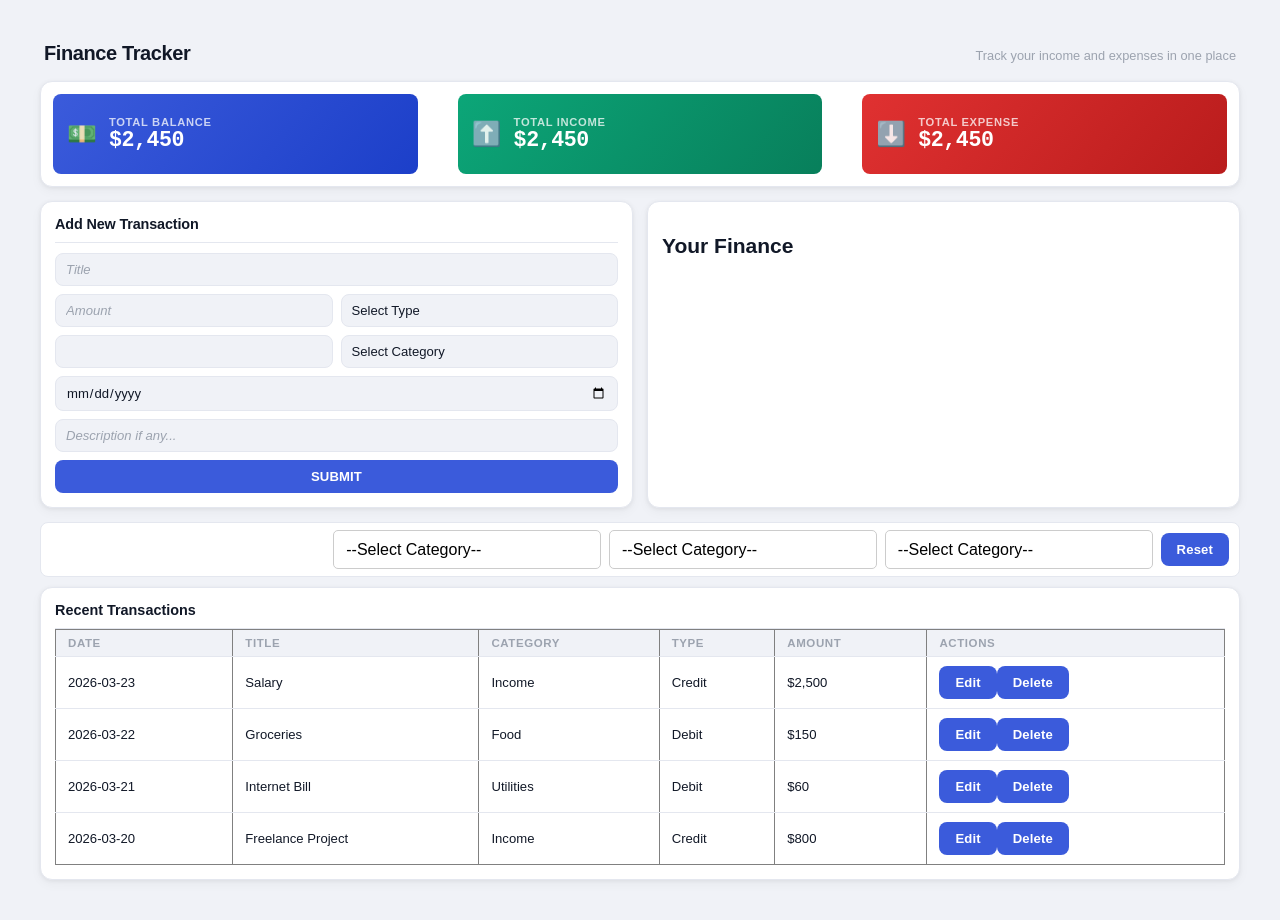
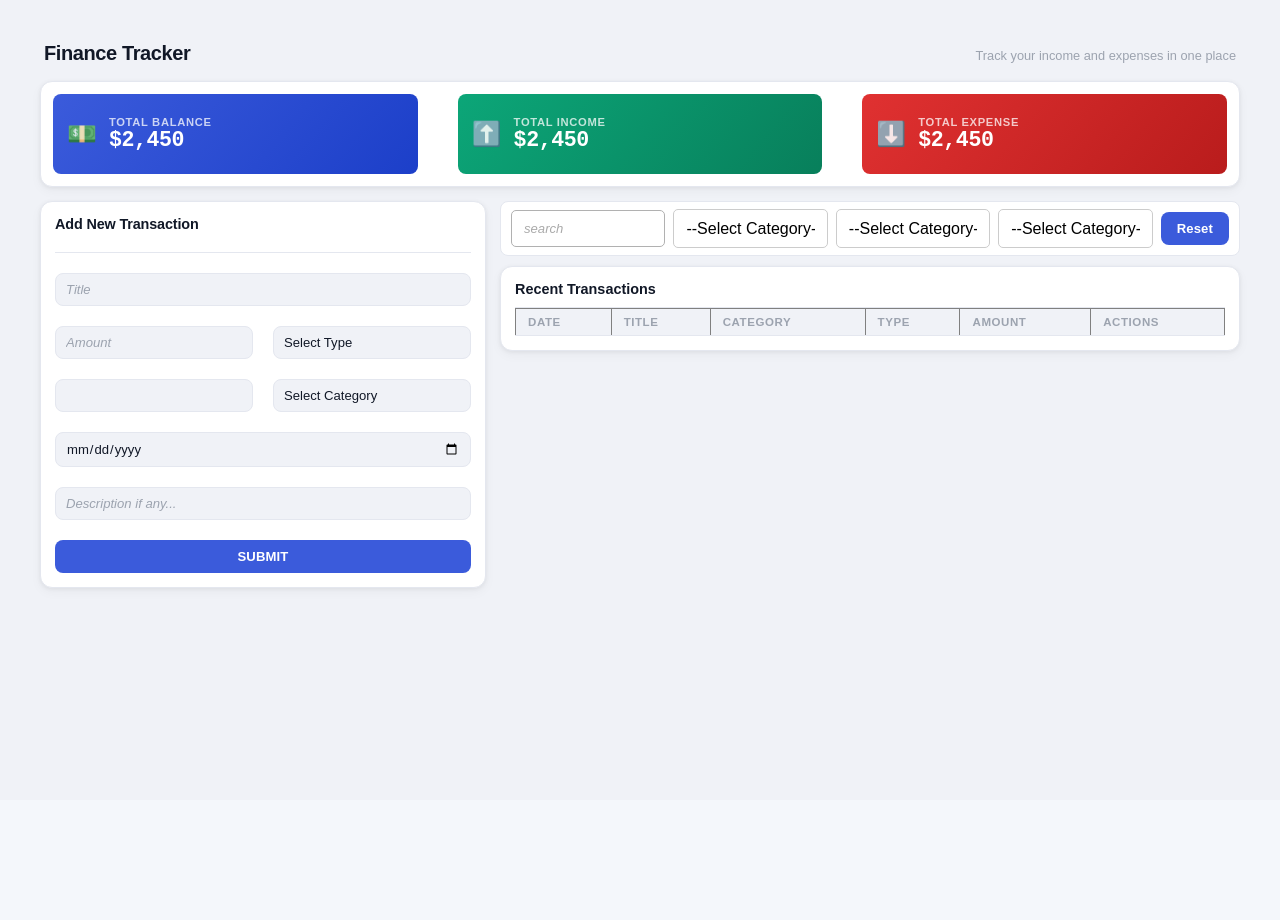
Before and after one commit to Pramit316/FinTrack, an Angular app: page / in a window 1280 px wide. After the commit the page ends 800 px from the top, so only its background shows below. Built offline with nearby package versions, Linux system fonts and the light colour scheme.

Commit message:
Enhanced UI and Local storage persistance of transaction

```diff
--- a/src/app/Modal/Transaction.ts
+++ b/src/app/Modal/Transaction.ts
@@ -1,4 +1,5 @@
 export interface Transaction {
+  id: number
   title: string,
   amount: number,
   transactionType: string,
--- a/src/app/components/dashboard/dashboard.component.html
+++ b/src/app/components/dashboard/dashboard.component.html
@@ -66,15 +66,9 @@
 
     </div>
 
-    <div class="category">
-      <h2>Your Finance</h2>
-    </div>
-  </div>
-
     <div class="bottom-section">
       <div class="search-bar">
-      <search></search>
-      <input>
+        <input type="search" placeholder="search">
         <select>
           <option value="">--Select Category--</option>
           <option value="">--Select Category--</option>
@@ -113,52 +107,21 @@
           </tr>
           </thead>
           <tbody>
+            @for (item of transactions; track item.id) {
               <tr>
-          <td>2026-03-23</td>
-          <td>Salary</td>
-          <td>Income</td>
-          <td>Credit</td>
-          <td>$2,500</td>
+                <td>{{ item.date }}</td>
+                <td>{{ item.title }}</td>
+                <td>{{ item.category }}</td>
+                <td>{{ item.transactionType }}</td>
+                <td>{{ item.amount }}</td>
                 <td>
-            <button>Edit</button>
-            <button>Delete</button>
+                  delete
                 </td>
               </tr>
-        <tr>
-          <td>2026-03-22</td>
-          <td>Groceries</td>
-          <td>Food</td>
-          <td>Debit</td>
-          <td>$150</td>
-          <td>
-            <button>Edit</button>
-            <button>Delete</button>
-          </td>
-        </tr>
-        <tr>
-          <td>2026-03-21</td>
-          <td>Internet Bill</td>
-          <td>Utilities</td>
-          <td>Debit</td>
-          <td>$60</td>
-          <td>
-            <button>Edit</button>
-            <button>Delete</button>
-          </td>
-        </tr>
-        <tr>
-          <td>2026-03-20</td>
-          <td>Freelance Project</td>
-          <td>Income</td>
-          <td>Credit</td>
-          <td>$800</td>
-          <td>
-            <button>Edit</button>
-            <button>Delete</button>
-          </td>
-        </tr>
+            }
           </tbody>
         </table>
       </div>
     </div>
   </div>
+</div>
--- a/src/app/components/dashboard/dashboard.component.scss
+++ b/src/app/components/dashboard/dashboard.component.scss
@@ -9,6 +9,8 @@
   background: #f0f2f7;
   font-size: 14px;
   color: #111827;
+
+  box-sizing: border-box;
 }
 
 /* ── Header ── */
@@ -115,19 +117,17 @@
   min-height: 0;
 }
 
-.transaction,
-.category {
+.transaction {
   display: flex;
   flex-direction: column;
-  flex: 1;
   background: #ffffff;
   border-radius: 12px;
   padding: 14px;
   box-shadow: 0 1px 4px rgba(0,0,0,0.06), 0 4px 12px rgba(0,0,0,0.04);
   border: 1px solid #e4e7ef;
-  gap: 10px;
+  gap: 20px;
+  align-self: flex-start; /* ← add this */
 }
-
 .transaction h2 {
   margin: 0;
   font-size: 0.9rem;
@@ -147,7 +147,7 @@
 .fields {
   display: grid;
   grid-template-columns: 1fr 1fr;
-  gap: 8px;
+  gap: 20px;
   width: 100%;
 }
 
@@ -209,6 +209,7 @@ button:active {
 
 /* ── Bottom Section ── */
 .bottom-section {
+  flex: 1;
   display: flex;
   flex-direction: column;
   gap: 10px;
@@ -240,6 +241,7 @@ button:active {
   font-size: 0.82rem;
   color: #111827;
   width: 100%;
+  border: 1px solid #b1b1b1;
 }
 
 /* ── Recent Transactions ── */
--- a/src/app/components/dashboard/dashboard.component.ts
+++ b/src/app/components/dashboard/dashboard.component.ts
@@ -1,4 +1,4 @@
-import { Component } from '@angular/core';
+import {Component, OnInit} from '@angular/core';
 import {FormControl, FormGroup, ReactiveFormsModule, Validators} from '@angular/forms';
 import {Transaction} from '../../Modal/Transaction';
 
@@ -10,10 +10,14 @@ import {Transaction} from '../../Modal/Transaction';
   templateUrl: './dashboard.component.html',
   styleUrl: './dashboard.component.scss'
 })
-export class DashboardComponent {
+export class DashboardComponent implements OnInit{
 
   private readonly storageKey = "formStorage";
-  private transactions: Transaction[] = [];
+  transactions: Transaction[] = [];
+
+  ngOnInit() {
+    this.loadData();
+  }
 
   transactionForm: FormGroup = new FormGroup({
     title: new FormControl('', Validators.required),
@@ -26,10 +30,14 @@ export class DashboardComponent {
   });
 
   onSubmit() {
-    const newForm = this.transactionForm.getRawValue();
+
+    const newForm = {
+      id: Date.now(),
+      ...this.transactionForm.getRawValue()
+    }
 
     this.transactions.push(newForm);
-    localStorage.setItem(this.storageKey, JSON.stringify(newForm));
+    localStorage.setItem(this.storageKey, JSON.stringify(this.transactions));
 
     console.log(this.transactions);
 
@@ -44,4 +52,18 @@ export class DashboardComponent {
     });
   }
 
+  private loadData() {
+    const data = JSON.parse(localStorage.getItem(this.storageKey) || 'null');
+    console.log(data);
+
+    if (!data) {
+      this.transactions = [];
+    } else if (Array.isArray(data)) {
+      this.transactions = data;
+    } else {
+      this.transactions = [data];
+    }
+
+    console.log(this.transactions);
+  }
 }
```
Lines whose indentation alone changed are shown as unchanged.
